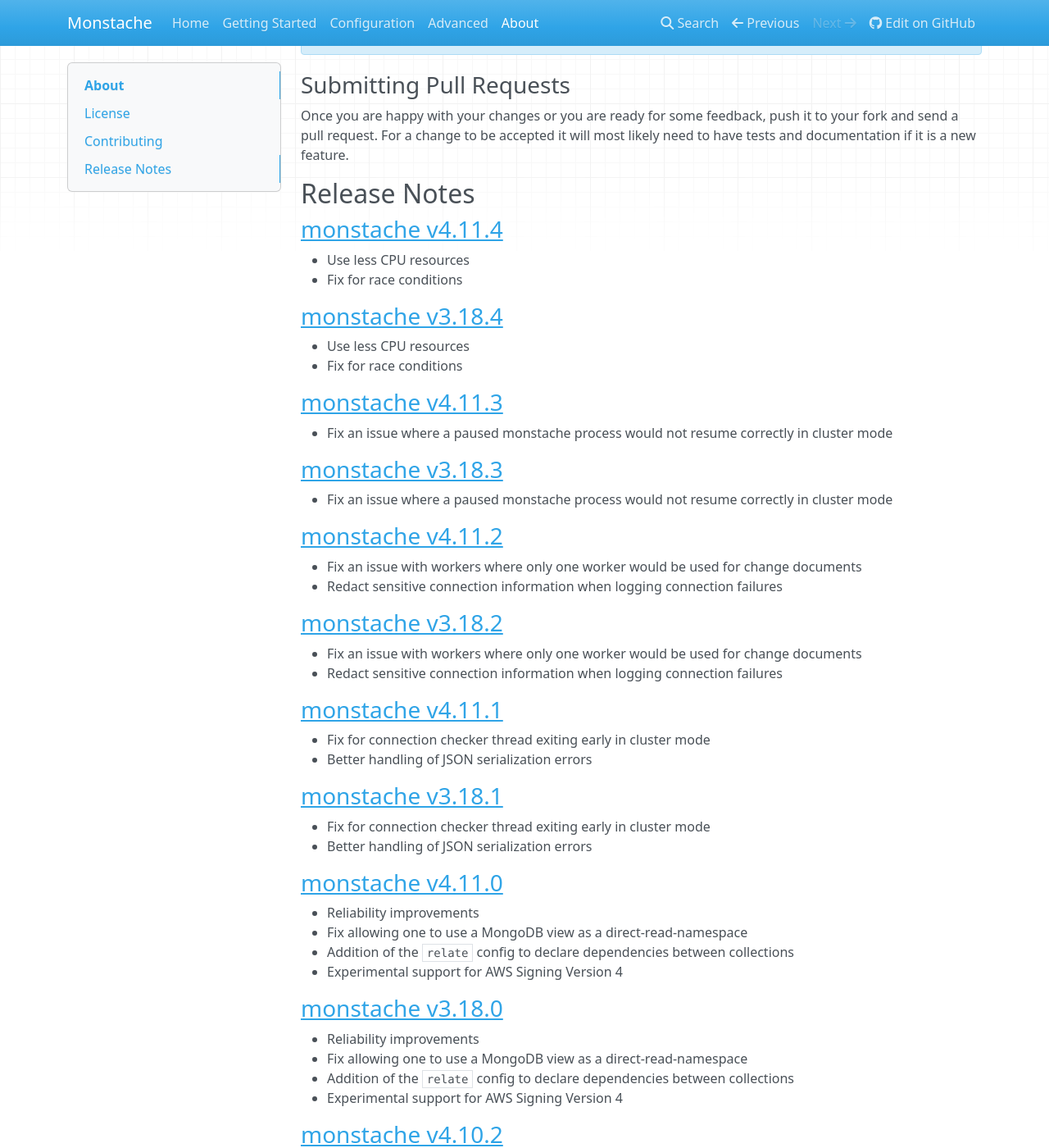
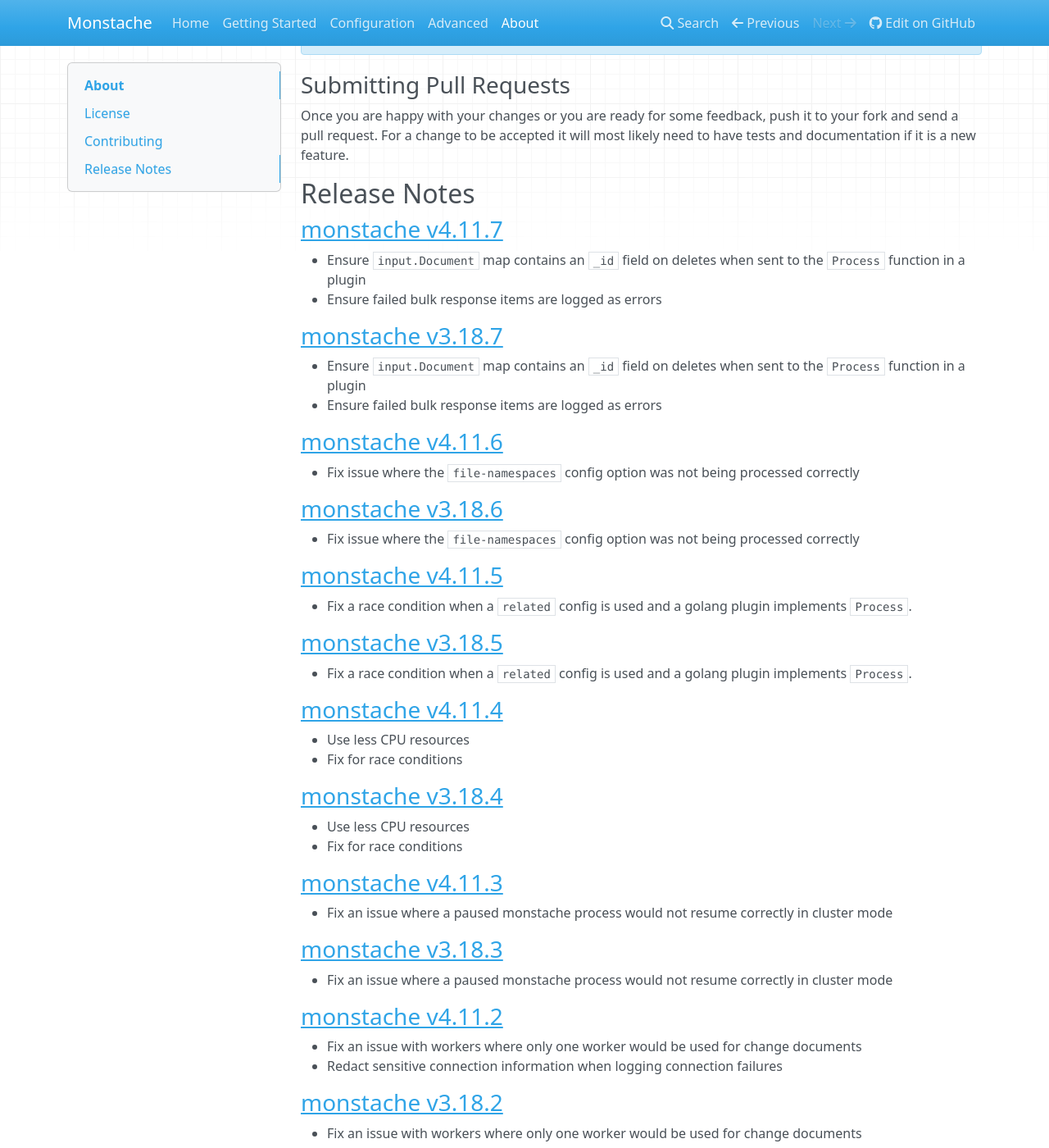
Before and after one commit to rwynn/monstache-site, an MkDocs documentation site: the page built from src/about.md, in a window 1280 px wide and 1400 px high, scrolled down 1628 px. Shown: the whole window at 82% size. Built offline with MkDocs 1.6.1, drawn with Linux system fonts in a browser that asks for light colours; nearby versions of some CDN libraries; a style sheet for code colours, icons or effects is not loaded.

Commit message:
new release

```diff
--- a/docs/config/index.html
+++ b/docs/config/index.html
@@ -469,7 +469,7 @@
 <p>Determines how many documents are buffered by a gtm worker go routine before they are batch fetched from
 MongoDB.  When many documents are inserted or updated at once it is better to fetch them together.</p>
 <h4 id="buffer-duration">buffer-duration<a class="headerlink" href="#buffer-duration" title="Permanent link">&para;</a></h4>
-<p>string (default 750ms)</p>
+<p>string (default 75ms)</p>
 <p>A string representation of a golang duration.  Determines the maximum time a buffer is held before it is
 fetched in batch from MongoDB and flushed for indexing.</p>
 </div>
--- a/docs/index.html
+++ b/docs/index.html
@@ -259,5 +259,5 @@
 
 <!--
 MkDocs version : 1.0.4
-Build Date UTC : 2018-10-25 04:06:14
+Build Date UTC : 2018-11-13 04:21:31
 -->
--- a/src/about.md
+++ b/src/about.md
@@ -87,6 +87,32 @@
 most likely need to have tests and documentation if it is a new feature.
 
 ## Release Notes
+
+### [monstache v4.11.7](https://github.com/rwynn/monstache/releases/tag/v4.11.7)
+
+* Ensure `input.Document` map contains an `_id` field on deletes when sent to the `Process` function in a plugin
+* Ensure failed bulk response items are logged as errors
+
+### [monstache v3.18.7](https://github.com/rwynn/monstache/releases/tag/v3.18.7)
+
+* Ensure `input.Document` map contains an `_id` field on deletes when sent to the `Process` function in a plugin
+* Ensure failed bulk response items are logged as errors
+
+### [monstache v4.11.6](https://github.com/rwynn/monstache/releases/tag/v4.11.6)
+
+* Fix issue where the `file-namespaces` config option was not being processed correctly
+
+### [monstache v3.18.6](https://github.com/rwynn/monstache/releases/tag/v3.18.6)
+
+* Fix issue where the `file-namespaces` config option was not being processed correctly
+
+### [monstache v4.11.5](https://github.com/rwynn/monstache/releases/tag/v4.11.5)
+
+* Fix a race condition when a `related` config is used and a golang plugin implements `Process`.
+
+### [monstache v3.18.5](https://github.com/rwynn/monstache/releases/tag/v3.18.5)
+
+* Fix a race condition when a `related` config is used and a golang plugin implements `Process`.
 
 ### [monstache v4.11.4](https://github.com/rwynn/monstache/releases/tag/v4.11.4)
 
```
Also changed, not shown: docs/about/index.html (+26 -0 lines), docs/advanced/index.html (+4 -4 lines), docs/sitemap.xml (+5 -5 lines), docs/start/index.html (+6 -3 lines), src/advanced.md (+4 -4 lines), src/config.md (+1 -1 lines), src/start.md (+5 -3 lines), docs/search/search_index.json, 1 other file.
